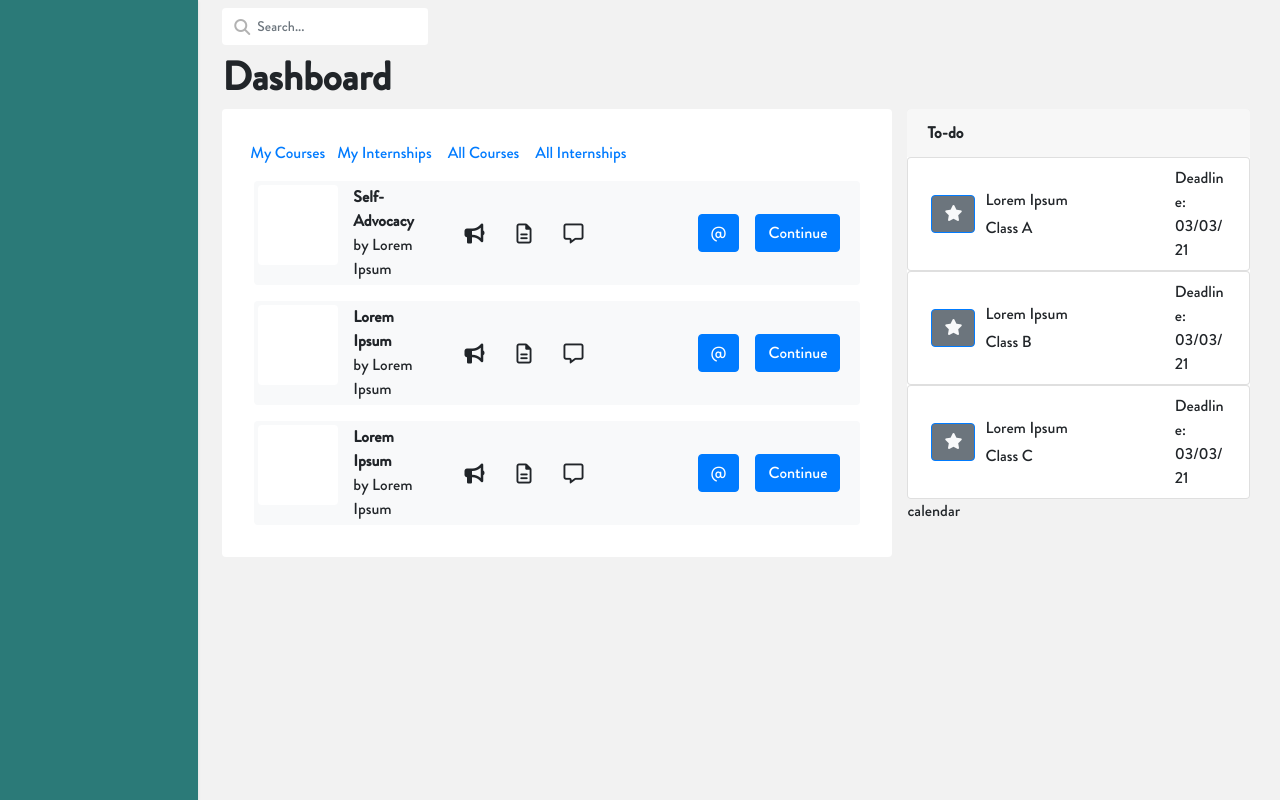
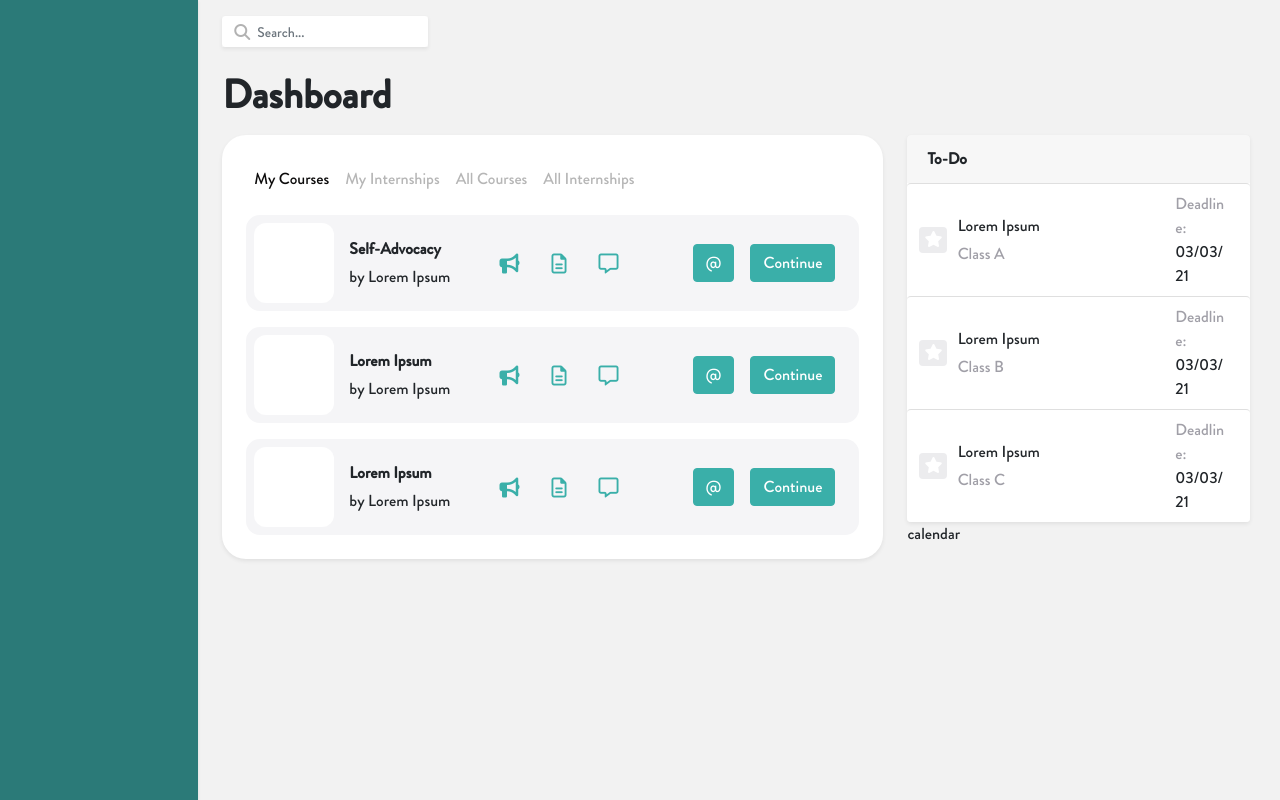
Before and after one commit to geneaudrey/thesis-prototype, a Vue app: page / in a window 1280 px wide. Built offline with nearby package versions, Linux system fonts and the light colour scheme.

Commit message:
added overriding styles for bootstrap

```diff
--- a/package.json
+++ b/package.json
@@ -8,6 +8,7 @@
     "lint": "vue-cli-service lint"
   },
   "dependencies": {
+    "bootstrap": "^4.6.0",
     "core-js": "^3.6.5",
     "vue": "^3.0.0"
   },
@@ -21,6 +22,9 @@
     "eslint": "^6.7.2",
     "eslint-plugin-prettier": "^3.1.3",
     "eslint-plugin-vue": "^7.0.0-0",
-    "prettier": "^1.19.1"
+    "node-sass": "^5.0.0",
+    "prettier": "^1.19.1",
+    "sass": "^1.32.8",
+    "sass-loader": "7.3.1"
   }
 }
--- a/public/index.html
+++ b/public/index.html
@@ -6,7 +6,7 @@
     <meta name="viewport" content="width=device-width,initial-scale=1.0">
     <link rel="icon" href="<%= BASE_URL %>favicon.ico">
     <title><%= htmlWebpackPlugin.options.title %></title>
-    <link rel="stylesheet" href="https://maxcdn.bootstrapcdn.com/bootstrap/4.0.0/css/bootstrap.min.css" integrity="sha384-Gn5384xqQ1aoWXA+058RXPxPg6fy4IWvTNh0E263XmFcJlSAwiGgFAW/dAiS6JXm" crossorigin="anonymous">
+    <!-- <link rel="stylesheet" href="https://maxcdn.bootstrapcdn.com/bootstrap/4.0.0/css/bootstrap.min.css" integrity="sha384-Gn5384xqQ1aoWXA+058RXPxPg6fy4IWvTNh0E263XmFcJlSAwiGgFAW/dAiS6JXm" crossorigin="anonymous"> -->
   </head>
   <body>
     <noscript>
--- a/src/App.vue
+++ b/src/App.vue
@@ -20,7 +20,7 @@ export default {
   font-family: 'Brandon Grotesque Medium';
   -webkit-font-smoothing: antialiased;
   background: #F2F2F2;
-  height: 100vh;
+  min-height: 100vh;
   /* -moz-osx-font-smoothing: grayscale;
   text-align: center;
   color: #2c3e50;
--- /dev/null
+++ b/src/assets/index.scss
@@ -0,0 +1,157 @@
+// Custom styles & classes here
+
+// i.e. overriding bootstrap's themes
+$primary: #3AAFA9;
+$secondary: #F5F5F7;
+
+$theme-colors: (
+  "gray": #ECECEE,
+  "darkgray" : #46484D,
+  "deselected": #B6B6B6,
+  "black" : #0C0B0B,
+  "textSecondary": rgb(17,15,36,0.4)
+);
+
+// i.e. creating new classes
+// .test-box {
+//   height: 100px;
+//   width: 100px;
+//   border: 1px solid black;
+// }
+
+.border-2 {
+    border-width:2px !important;
+}
+
+.dashCard {
+    border-radius: 24px !important;
+}
+
+.dashCardItem {
+    border-radius: 14px !important;
+}
+
+.dashDP {
+    border-radius: 12px !important;
+}
+// .navbar {
+//   height: 70px;
+// }
+
+// .dropdown > button {
+//   padding: 2%;
+// }
+// .sidebar {
+//   width: 0%;
+//   -webkit-transition: width 0.3s linear;
+//   -moz-transition: width 0.3s linear;
+//   -ms-transition: width 0.3s linear;
+//   -o-transition: width 0.3s linear;
+//   transition: width 0.3s linear;
+//   white-space: nowrap;
+//   overflow: hidden;
+// }
+
+// .shown.sidebar {
+//   width: 20%;
+//   -webkit-transition: width 0.3s;
+//   -moz-transition: width 0.3s linear;
+//   -ms-transition: width 0.3s linear;
+//   -o-transition: width 0.3s linear;
+//   transition: width 0.3s linear;
+// }
+
+// // Document.vue
+// .sidenav {
+//   position: fixed; /* Fixed Sidebar (stay in place on scroll) */
+//   overflow-x: hidden; /* Disable horizontal scroll */
+//   width: 25%;
+//   height: 100%;
+// }
+
+// .outer {
+//   position: relative;
+//   height: 100%;
+//   width: 25%;
+//   overflow: auto;
+// }
+// ::-webkit-scrollbar {
+//   width: 0px;
+//   background: transparent; /* make scrollbar transparent */
+// }
+
+// // EditorTree.vue
+// .ghost {
+//   opacity: 0.5;
+//   background: #c8ebfb;
+// }
+// .flip-list-move {
+//   transition: transform 0.5s;
+// }
+// .no-move {
+//   transition: transform 0s;
+// }
+// .list-group-item {
+//   cursor: move;
+// }
+// .list-group-item i {
+//   cursor: pointer;
+// }
+// .fa-arrow-down-animated {
+//   animation-name: collapse-icon-animation;
+//   animation-duration: 0.15s;
+//   animation-direction: normal;
+//   animation-timing-function: linear;
+//   animation-fill-mode: forwards;
+// }
+
+// .fa-arrow-up-animated {
+//   animation-name: collapse-icon-animation-reverse;
+//   animation-duration: 0.25s;
+//   animation-direction: normal;
+//   animation-timing-function: linear;
+//   animation-fill-mode: forwards;
+// }
+
+// @keyframes collapse-icon-animation {
+//   0% {
+//     transform: rotate(0deg);
+//   }
+//   100% {
+//     transform: rotate(90deg);
+//   }
+// }
+
+// @keyframes collapse-icon-animation-reverse {
+//   0% {
+//     transform: rotate(90deg);
+//   }
+//   100% {
+//     transform: rotate(0deg);
+//   }
+// }
+
+// .editor-no-background {
+//   & .ql-editor {
+//     & span,
+//     & u,
+//     & s {
+//       background-color: white !important;
+//     }
+//   }
+// }
+
+// .editor-search-highlight {
+//   & .ql-editor {
+//     & u {
+//       background-color: #FF9632 !important;
+//     }
+//     & strong {
+//       background-color: #FFFF00 !important;
+//     }
+//   }
+// }
+
+// Import Bootstrap's styles
+@import "../../node_modules/bootstrap/scss/bootstrap";
+// @import "../../../node_modules/bootstrap-vue/src/index.scss";
--- a/src/components/DashCard.vue
+++ b/src/components/DashCard.vue
@@ -1,23 +1,23 @@
 <template>
-    <div class="card border-0 shadow-sm p-4">
+    <div class="card border-0 shadow-sm p-4 dashCard">
         <div class="row p-0 m-0">
-            <button type="button" class="btn btn-outline-primary border-0 p-1" @click="active=0">  My Courses </button>
-            <button type="button" class="btn btn-outline-primary border-0 p-1 m-1" @click="active=1"> My Internships </button>
-            <button type="button" class="btn btn-outline-primary border-0 p-1 m-1" @click="active=2">  All Courses </button>
-            <button type="button" class="btn btn-outline-primary border-0 p-1 m-1" @click="active=3">  All Internships </button>
+            <button type="button" :class="[{'text-black' : active == 0}, {'text-deselected' : active !=0}, 'btn btn-outline-primary border-0 p-1 m-1 h3']"  @click="active=0">  My Courses </button>
+            <button type="button" :class="[{'text-black' : active == 1}, {'text-deselected' : active !=1}, 'btn btn-outline-primary border-0 p-1 m-1 h3']"  @click="active=1"> My Internships </button>
+            <button type="button" :class="[{'text-black' : active == 2}, {'text-deselected' : active !=2}, 'btn btn-outline-primary border-0 p-1 m-1 h3']"  @click="active=2">  All Courses </button>
+            <button type="button" :class="[{'text-black' : active == 3}, {'text-deselected' : active !=3}, 'btn btn-outline-primary border-0 p-1 m-1 h3']"  @click="active=3">  All Internships </button>
         </div>
         <div class="row p-0 m-0">
-            <div class="card bg-light border-0 p-1 w-100 m-2" v-for="item in activated" :key="item.id">
+            <div class="card bg-secondary border-0 p-2 w-100 mt-3 dashCardItem" v-for="item in activated" :key="item.id">
                 <div class="row p-0 m-0">
                     <div class="col-flex">
-                        <div class="card border-0" style="width: 80px; height: 80px">
+                        <div class="card border-0 dashDP" style="width: 80px; height: 80px">
                         </div>
                     </div>
-                    <div class="col mt-auto mb-auto">
-                        <p class="mb-0"> <b> {{item.subject}} </b> </p>
+                    <div class="col-3 mt-auto mb-auto">
+                        <p class="mb-1"> <b> {{item.subject}} </b> </p>
                         <p class="mb-0"> by {{item.prof}} </p>
                     </div>
-                    <div class="col-5 mt-auto mb-auto pl-0">
+                    <div class="col mt-auto mb-auto pl-0 text-primary">
                         <div v-if="active==0 || active==1">
                             <i class="fas fa-bullhorn fa-lg p-3"></i>
                             <i class="far fa-file-alt fa-lg p-3"></i>
@@ -30,8 +30,8 @@
                     <div class="col-flex ml-auto mt-auto mb-auto mr-3">
                         <button type="button" class="btn btn-primary mr-3" v-if="active == 0"> @ </button>
                         <button type="button" class="btn btn-primary" v-if="active == 0 || active == 1"> Continue </button>
-                        <button type="button" class="btn btn-outline-primary" v-if="active == 2"> View Course </button>
-                        <button type="button" class="btn btn-outline-primary" v-if="active == 3"> View Internship </button>
+                        <button type="button" class="btn btn-outline-primary border-2" v-if="active == 2"> View Course </button>
+                        <button type="button" class="btn btn-outline-primary border-2" v-if="active == 3"> View Internship </button>
                     </div>
                 </div>
             </div>
--- a/src/components/Dashboard.vue
+++ b/src/components/Dashboard.vue
@@ -4,17 +4,17 @@
         <div class="col-2">
             <Sidebar />
         </div>
-        <div class="col-10 pl-4 pt-2">
+        <div class="col-10 pl-4 pt-3">
             <div class="input-group shadow-sm" style="width: 20%">
                 <div class="input-group-prepend">
                     <span class="input-group-text pr-1 border-0" style="background: #ffffff"><i class="fas fa-search" style="color:rgba(0,0,0,0.3)"></i></span>
                 </div>
                 <input type="text" class="form-control form-control-sm border-0 pt-2 pb-2 pl-1" placeholder="Search..." >
             </div>
-            <h1 class="pt-2"> <b> Dashboard </b> </h1>
-            <div class="row m-0 p-0">
-                <div class="col-8 pl-0">
-                    <DashCard class="pt-2" />
+            <h1 class="pt-4"> <b> Dashboard </b> </h1>
+            <div class="row m-0 p-0 pt-2 pb-5">
+                <div class="col-8 pl-0 pr-4">
+                    <DashCard />
                 </div>
                 <div class="col-4 pl-0 pr-0">
                     <Todo />
--- a/src/components/Sidebar.vue
+++ b/src/components/Sidebar.vue
@@ -20,7 +20,7 @@ export default {
     right: 0%;
     top: 0%;
     bottom: 0%;
-    height: 100vh;
+    min-height: 100vh;
     background: #2B7A78;
     /* Shadow / Small */
 
--- a/src/components/Todo.vue
+++ b/src/components/Todo.vue
@@ -1,18 +1,18 @@
 <template>
     <div class="card border-0 shadow-sm">
-        <div class="card-header border-0"> <b> To-do </b></div>
+        <div class="card-header border-0"> <b> To-Do </b></div>
         <div class="card-body p-0">
-            <div class="card" v-for="item in todolist" :key="item.id">
+            <div class="card border-bottom-0 border-left-0 border-right-0" v-for="item in todolist" :key="item.id">
                 <div class="row m-0 p-2">
-                    <div class="col-2 mt-auto mb-auto">
-                        <button type="button" class="btn btn-outline-primary text-light bg-secondary"> <i class="fas fa-star"></i> </button>
+                    <div class="col-1 mt-auto mb-auto p-1">
+                        <button type="button" class="btn text-white bg-gray p-0 pl-1 pr-1"> <i class="fas fa-star"></i> </button>
                     </div>
-                    <div class="col-7 mt-auto mb-auto">
+                    <div class="col-8 mt-auto mb-auto">
                         <p class="mb-1"> {{item.task}} </p>
-                        <p class="mb-0"> {{item.subj}} </p>
+                        <p class="mb-0 text-textSecondary"> {{item.subj}} </p>
                     </div>
                     <div class="col-3 mt-auto mb-auto">
-                        <p class="mb-0"> Deadline: </p>
+                        <p class="mb-0 text-textSecondary"> Deadline: </p>
                         <p class="mb-0"> {{item.deadline}} </p>
                     </div>
                 </div>
```
Also changed, not shown: src/main.js (+7 -1 lines), 2 other files (tests, documents, lock files or other folders).
